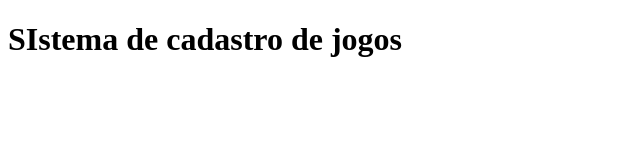
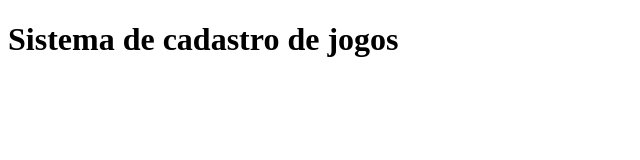
Before and after one commit to rafaellimasnp/sistema-de-cadastro, a plain HTML site: page index.html in a window 1280 px wide. Shown: the full height of the page, 0-640 px from the left. Drawn offline with Linux system fonts and the light colour scheme.

Commit message:
alterando o titulo do html

```diff
--- a/index.html
+++ b/index.html
@@ -4,11 +4,11 @@
     <meta charset="UTF-8">
     <meta http-equiv="X-UA-Compatible" content="IE=edge">
     <meta name="viewport" content="width=device-width, initial-scale=1.0">
-    <title>Meus Jogos</title>
+    <title>Cadastro de Jogos</title>
 </head>
 <body>
 
-    <h1>SIstema de cadastro de jogos</h1>
+    <h1>Sistema de cadastro de jogos</h1>
     <script src="app.js"></script>
 </body>
 </html>
```
